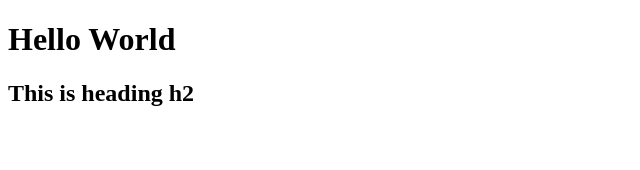
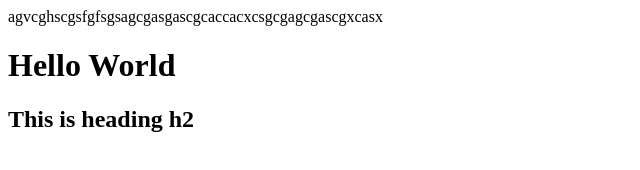
Before and after one commit to Stakiyo/Demo, a plain HTML site: page index.html in a window 1280 px wide. Shown: the whole page, without its empty margins (0-640 px from the left). Drawn offline with Linux system fonts and the light colour scheme.

Commit message:
Demo file changed

```diff
--- a/index.html
+++ b/index.html
@@ -6,6 +6,7 @@
     <title>Document</title>
   </head>
   <body>
+    agvcghscgsfgfsgsagcgasgascgcaccacxcsgcgagcgascgxcasx
     <h1>Hello World</h1>
     <h2>This is heading h2</h2>
   </body>
```
Also changed, not shown: home.html (added).
